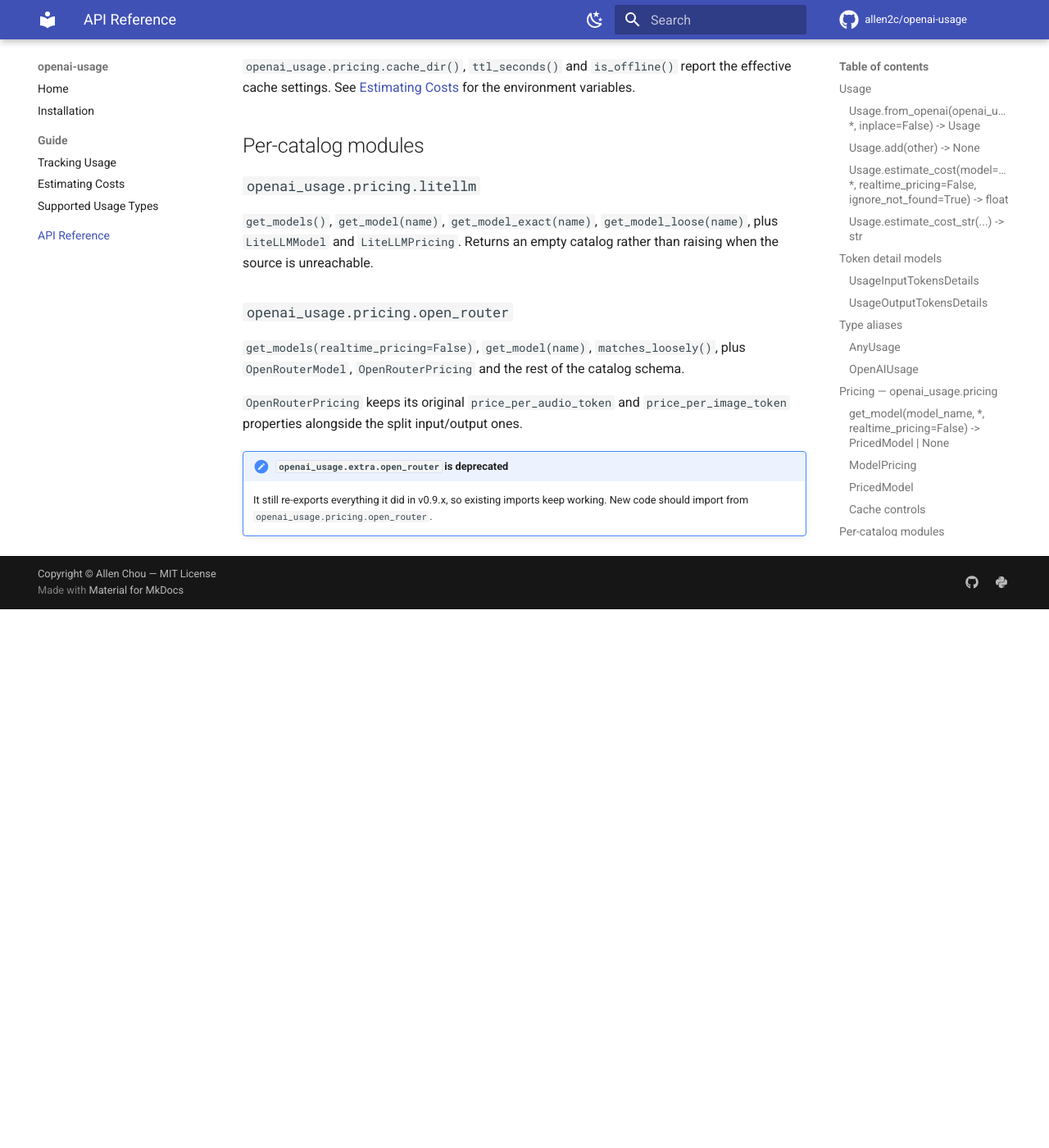
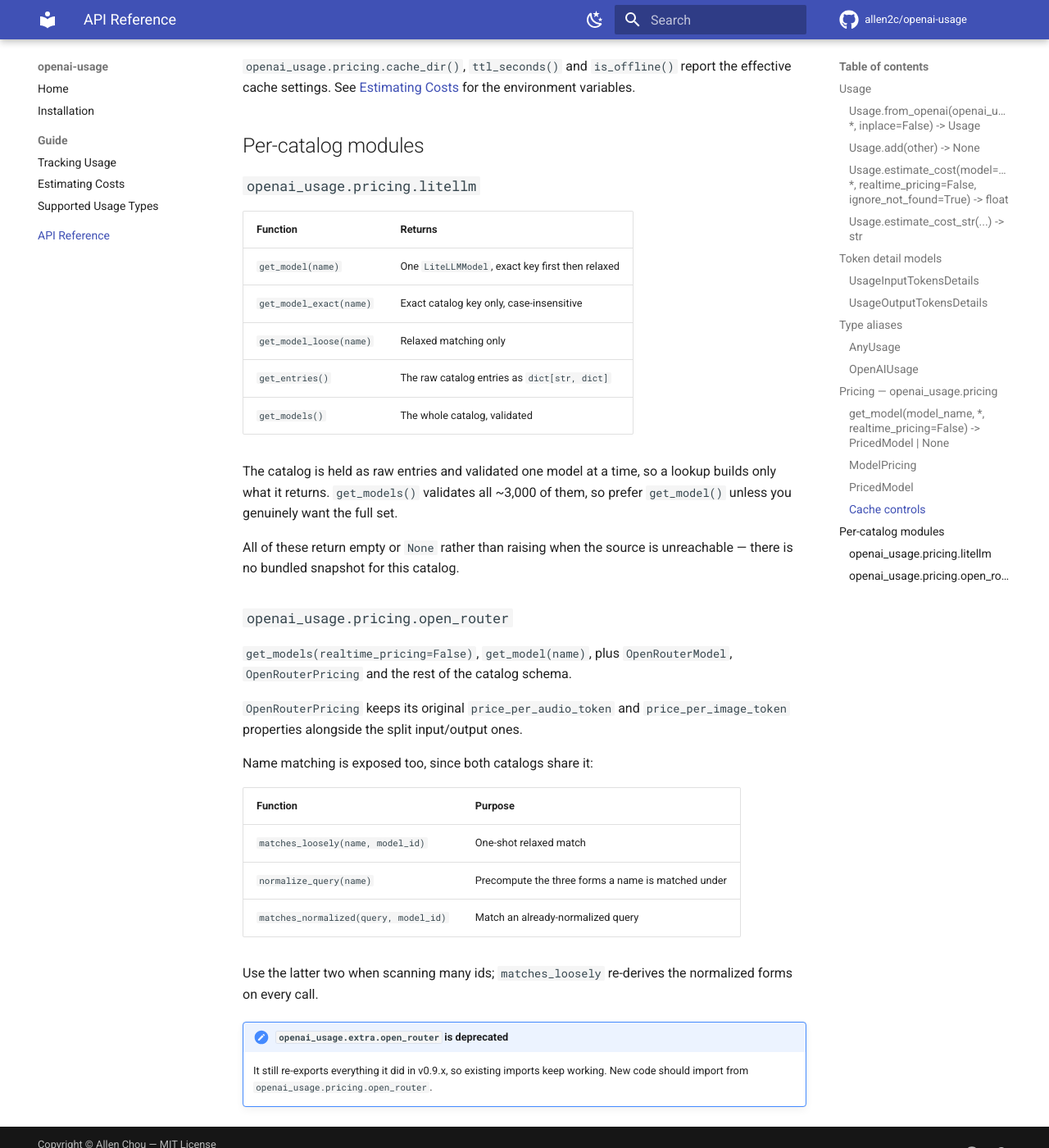
Before and after one commit to allen2c/openai-usage, an MkDocs documentation site: the page built from docs/api-reference.md, in a window 1280 px wide and 1400 px high, scrolled down 3387 px. Shown: the whole window at 82% size. Built offline with MkDocs 1.6.1 and Material for MkDocs 9.7.7, drawn with Linux system fonts in a browser that asks for light colours; comment, search, counter and statistics services are not loaded; before the commit the page ends 4130 px from its top, so only the background shows below that.

Commit message:
docs: document the lazy catalog and the shared matching helpers
The performance work added public functions the reference did not mention.
get_entries() exposes the raw catalog, and normalize_query() plus
matches_normalized() are how a caller scans many ids without re-deriving the
normalized forms for every one. Both LiteLLM lookup variants are now listed
with what they actually return.

Note in estimating-costs.md that entries are validated as they are looked up
rather than all at once, and that a degraded catalog is held for a minute
rather than a day so a process recovers on its own.

Also tidy _build, which resolved the same catalog entry three times, and add
the one API rule to AGENTS.md that is not inferable from the code.

Co-Authored-By: Claude Opus 5 (1M context) <noreply@anthropic.com>

```diff
--- a/docs/api-reference.md
+++ b/docs/api-reference.md
@@ -134,18 +134,40 @@ the environment variables.
 
 ### `openai_usage.pricing.litellm`
 
-`get_models()`, `get_model(name)`, `get_model_exact(name)`,
-`get_model_loose(name)`, plus `LiteLLMModel` and `LiteLLMPricing`. Returns an
-empty catalog rather than raising when the source is unreachable.
+| Function | Returns |
+| --- | --- |
+| `get_model(name)` | One `LiteLLMModel`, exact key first then relaxed |
+| `get_model_exact(name)` | Exact catalog key only, case-insensitive |
+| `get_model_loose(name)` | Relaxed matching only |
+| `get_entries()` | The raw catalog entries as `dict[str, dict]` |
+| `get_models()` | The whole catalog, validated |
+
+The catalog is held as raw entries and validated one model at a time, so a
+lookup builds only what it returns. `get_models()` validates all ~3,000 of
+them, so prefer `get_model()` unless you genuinely want the full set.
+
+All of these return empty or `None` rather than raising when the source is
+unreachable — there is no bundled snapshot for this catalog.
 
 ### `openai_usage.pricing.open_router`
 
-`get_models(realtime_pricing=False)`, `get_model(name)`, `matches_loosely()`,
-plus `OpenRouterModel`, `OpenRouterPricing` and the rest of the catalog schema.
+`get_models(realtime_pricing=False)`, `get_model(name)`, plus
+`OpenRouterModel`, `OpenRouterPricing` and the rest of the catalog schema.
 
 `OpenRouterPricing` keeps its original `price_per_audio_token` and
 `price_per_image_token` properties alongside the split input/output ones.
 
+Name matching is exposed too, since both catalogs share it:
+
+| Function | Purpose |
+| --- | --- |
+| `matches_loosely(name, model_id)` | One-shot relaxed match |
+| `normalize_query(name)` | Precompute the three forms a name is matched under |
+| `matches_normalized(query, model_id)` | Match an already-normalized query |
+
+Use the latter two when scanning many ids; `matches_loosely` re-derives the
+normalized forms on every call.
+
 !!! note "`openai_usage.extra.open_router` is deprecated"
     It still re-exports everything it did in v0.9.x, so existing imports keep
     working. New code should import from `openai_usage.pricing.open_router`.
```
Also changed, not shown: AGENTS.md (+3 -0 lines), docs/estimating-costs.md (+12 -0 lines), 1 other file.
